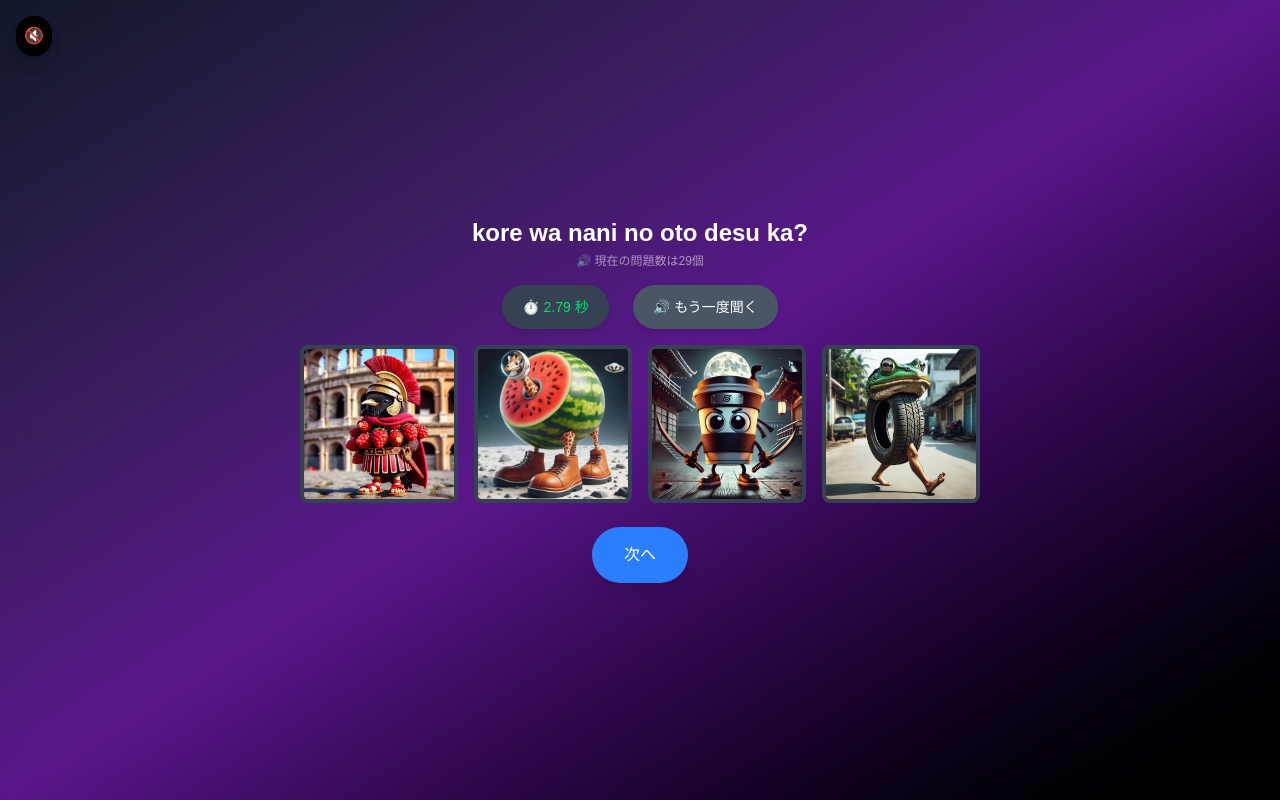
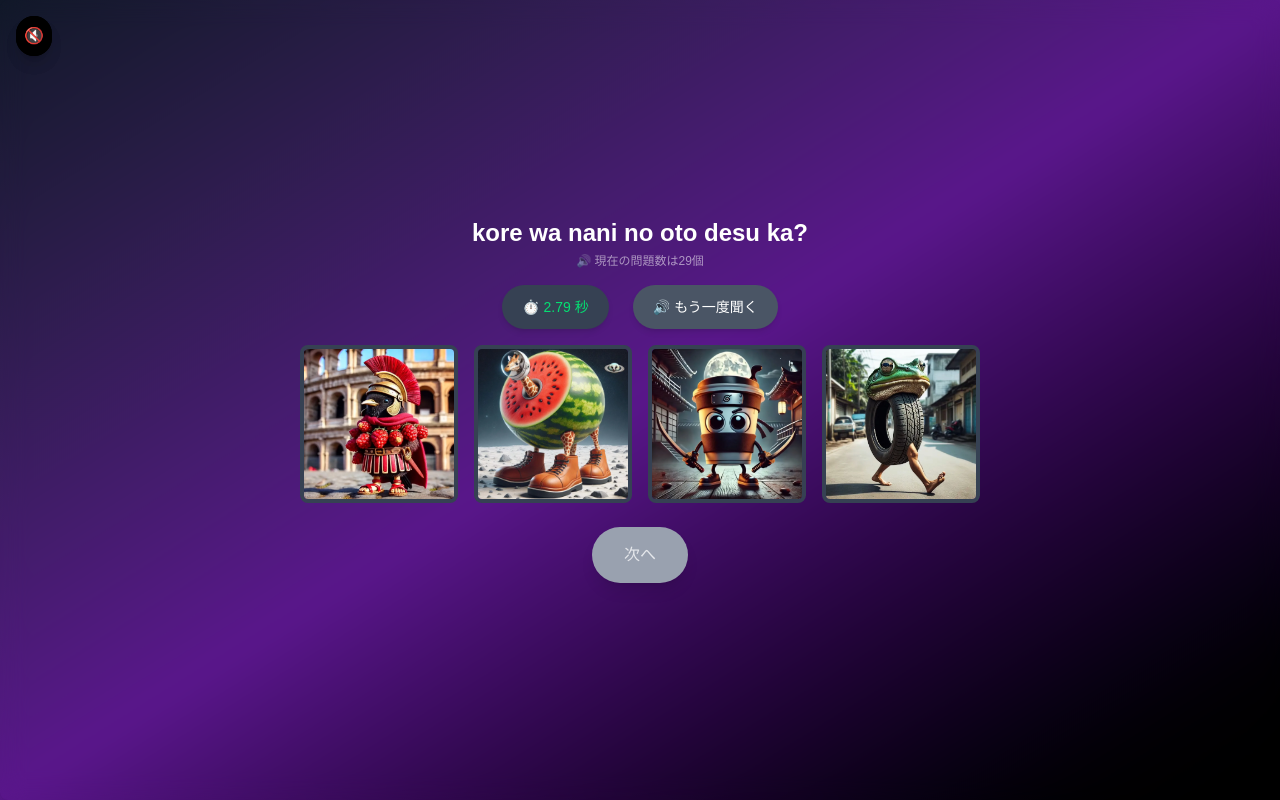
Before and after one commit to kinako1415/quiz-italian-brainrot, a Next.js app: page / in a window 1280 px wide. Both pictures are taken after a click on the button "スタート". Built offline with nearby package versions, Linux system fonts and the light colour scheme.

Commit message:
画像を選択しないとボタンを押せないように変更

```diff
--- a/src/components/QuizApp.tsx
+++ b/src/components/QuizApp.tsx
@@ -446,8 +446,12 @@ const QuizApp = ({ setStarted }: { setStarted: (value: boolean) => void }) => {
       </div>
       <button
         onClick={handleNext}
-        disabled={false} // 次へボタンを常に有効化
-        className="mt-2 px-4 py-2 bg-blue-500 text-white rounded-full shadow-lg hover:bg-blue-600 transition-all duration-300 transform hover:scale-105 sm:px-6 sm:py-3 md:px-8 md:py-4"
+        disabled={!selectedAnswer} // 回答が選択されていない場合は無効化
+        className={`mt-2 px-4 py-2 rounded-full shadow-lg transition-all duration-300 transform sm:px-6 sm:py-3 md:px-8 md:py-4 ${
+          selectedAnswer
+            ? "bg-blue-500 text-white hover:bg-blue-600 hover:scale-105"
+            : "bg-gray-400 text-gray-200 cursor-not-allowed"
+        }`}
       >
         次へ
       </button>
```
